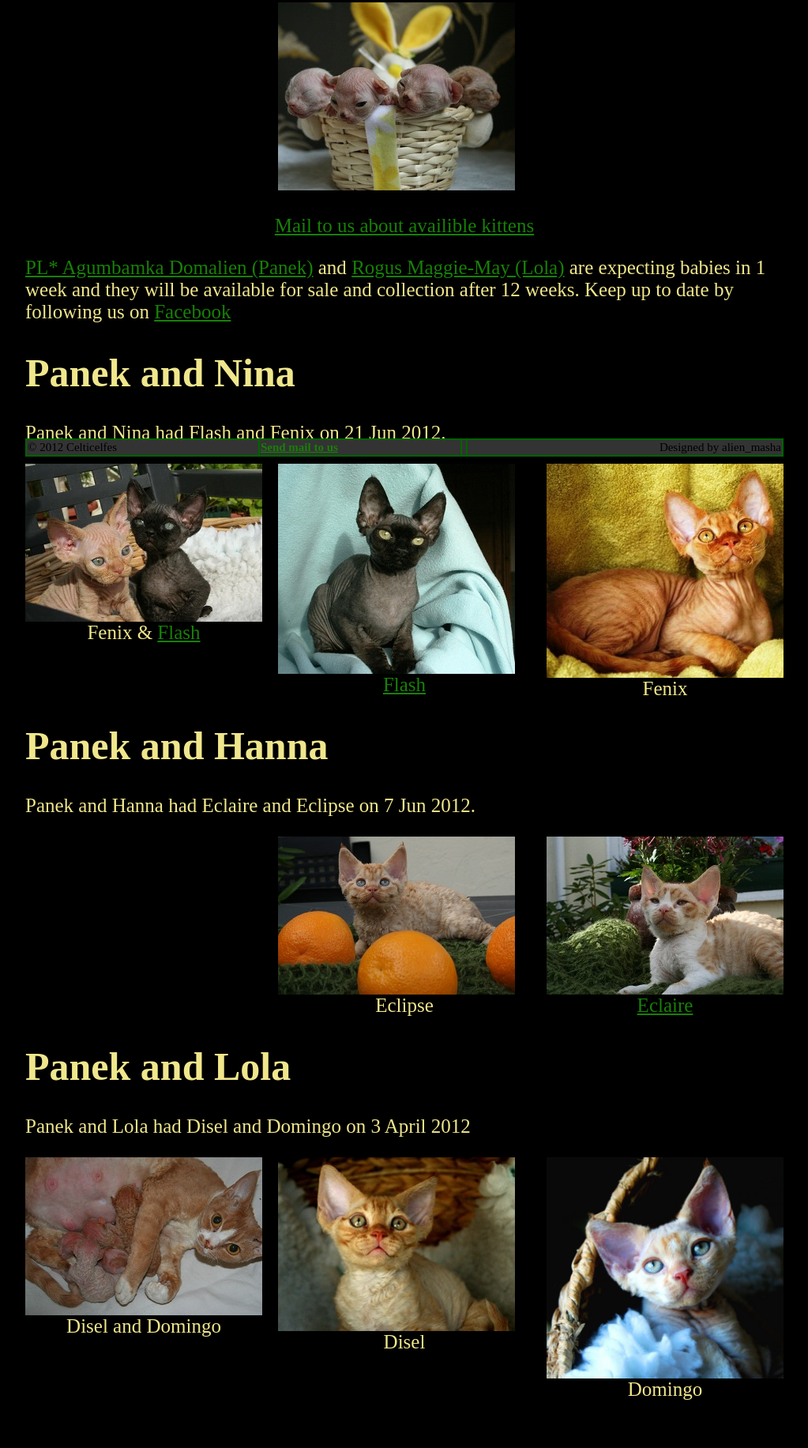
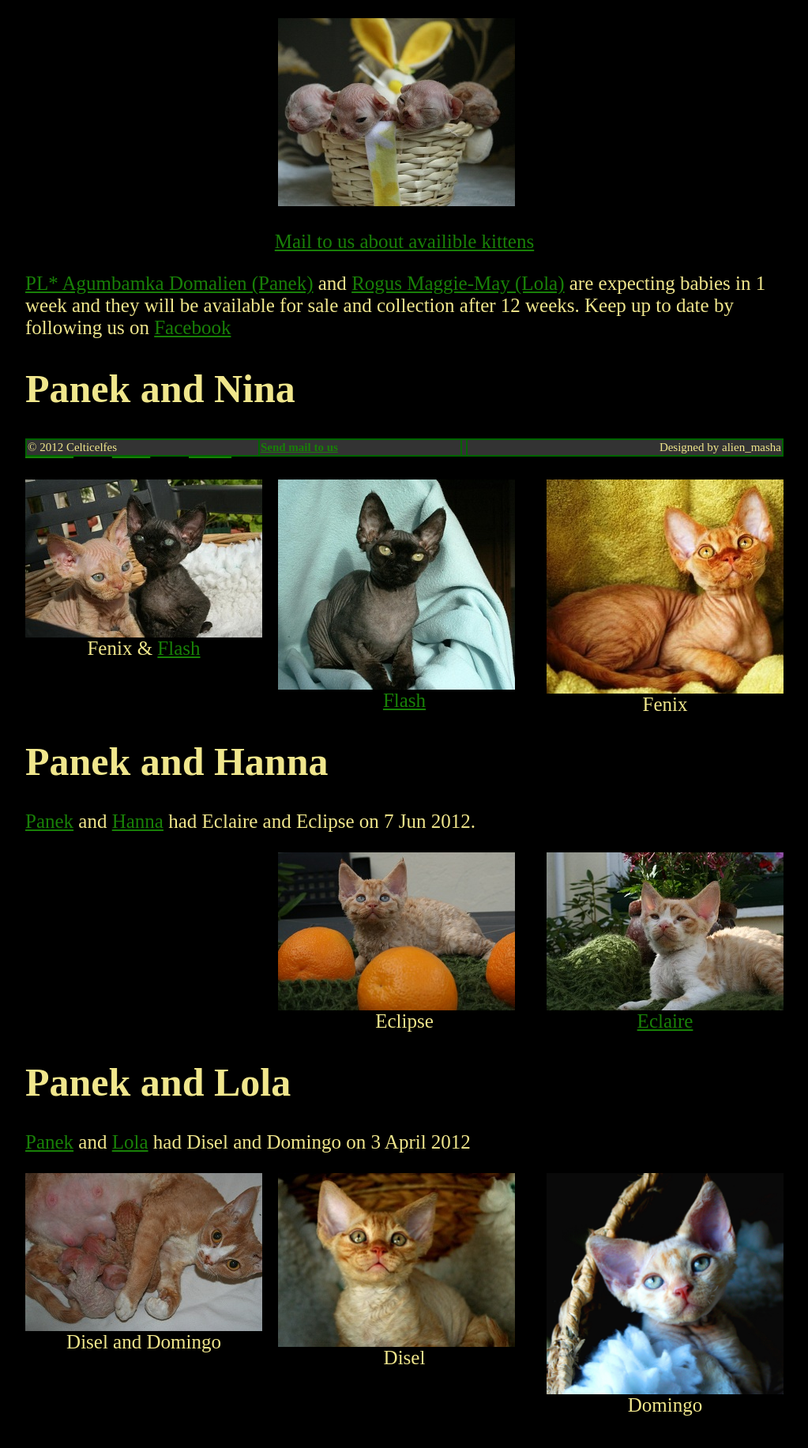
Before and after one commit to elena-popova/celticelfes, a PHP site: page /kittens.php in a window 1280 px wide. Shown: the part 217-2050 px from the top of the page at 79% size, without its empty margins (128-1151 px from the left). Before the commit the page ends 1989 px from the top, so only its background shows below. Run offline with PHP 8.4, Linux system fonts and the light colour scheme; some libraries are stand-ins or nearby versions.

Commit message:
Converting kittens page to XML & PHP, Fixing styling problems

```diff
--- a/css/style.css
+++ b/css/style.css
@@ -14,7 +14,7 @@ body {background:#000; margin:0; min-width:960px;}
 #header-container table { margin:0 auto; position:relative}
 #header-container table#menu {margin-top:5px}
 #header-container table#banner {margin-top:20px}
-#content { padding-top:200px;padding-bottom:24px;color:#F0E68C; font-size:25px }
+#content { margin-top:240px;margin-bottom:100px;color:#F0E68C; font-size:25px }
 #footer-container { position:fixed; bottom:0; left:0;width:100%}
 #footer table{margin:5px auto 5px; background-color:darkgreen; width:960px}
 #footer table tr{background-color:#333;font-size:15px;height:15px}
@@ -25,7 +25,7 @@ a:visited {color:#F0E68C}
 #footer a {color:#188007; font-weight:700}
 #footer a:hover {color:#188007}
 #footer a:visited {color:#F0E68C}
-div.picture img {display:block; margin-left:auto; margin-right:auto; width:720px; height:540px}
+.picture img {display:block; margin-left:auto; margin-right:auto; width:720px; height:540px}
 
 .litter .gallery img{display:block;width:300px}
 .litter .gallery .caption{text-align:center}
--- /dev/null
+++ b/data/litters.xml
@@ -0,0 +1,57 @@
+<?xml version="1.0" encoding="UTF-8"?>
+<litters>
+	<litter>
+		<name>Panek and Nina</name>
+		<description>&lt;a href="males.php#panek"&gt;Panek&lt;/a&gt; and &lt;a href="females.php#nina"&gt;Nina&lt;/a&gt;
+		had &lt;a href="males.php#flash"&gt;Flash&lt;/a&gt; and Fenix on 21 Jun 2012.</description>
+		<pictures>
+			<picture>
+				<url>kittens/panek-nina.jpg</url>
+				<caption>Fenix &amp; &lt;a href="males.php#flash"&gt;Flash&lt;/a&gt;</caption>
+			</picture>
+			<picture>
+				<url>kittens/flash.jpg</url>
+				<caption>&lt;a href="males.php#flash"&gt;Flash&lt;/a&gt;</caption>
+			</picture>
+			<picture>
+				<url>kittens/fenix.jpg</url>
+				<caption>Fenix</caption>
+			</picture>
+		</pictures>
+	</litter>
+	<litter>
+		<name>Panek and Hanna</name>
+		<description>&lt;a href="males.php#panek"&gt;Panek&lt;/a&gt; and &lt;a href="females.php#hanna"&gt;Hanna&lt;/a&gt; had
+		Eclaire and Eclipse on 7 Jun 2012.</description>
+		<pictures>
+			<picture/>
+			<picture>
+				<url>kittens/eclips.JPG</url>
+				<caption>Eclipse</caption>
+			</picture>
+			<picture>
+				<url>kittens/eclaire.jpg</url>
+				<caption>&lt;a href="males.php#eclaire"&gt;Eclaire&lt;/a&gt;</caption>
+			</picture>
+		</pictures>
+	</litter>
+	<litter>
+		<name>Panek and Lola</name>
+		<description>&lt;a href="males.php#panek"&gt;Panek&lt;/a&gt; and &lt;a href="females.php#lola"&gt;Lola&lt;/a&gt; had
+		Disel and Domingo on 3 April 2012</description>
+		<pictures>
+			<picture>
+				<url>kittens/Panek-Lola.JPG</url>
+				<caption>Disel and Domingo</caption>
+			</picture>
+			<picture>
+				<url>kittens/Dyzel.JPG</url>
+				<caption>Disel</caption>
+			</picture>
+			<picture>
+				<url>kittens/Domingo.JPG</url>
+				<caption>Domingo</caption>
+			</picture>
+		</pictures>
+	</litter>
+</litters>
--- a/kittens.php
+++ b/kittens.php
@@ -12,7 +12,7 @@
    <div id="content">
 <img src="kittens/top.jpg" style="padding-left:320px"/>
 <p style="text-align: center">
-<a href="mailto:erikalast2006@yahoo.com?Subject=Devon%20Rex">Mail to us about availible kittens</a>
+<a href="mailto:info@celticelfes.com?Subject=Devon%20Rex">Mail to us about availible kittens</a>
 </p>
 <p>
 	<a href="males.html#panek">PL* Agumbamka Domalien (Panek)</a> and
@@ -20,61 +20,34 @@
 	in 1 week and they will be available for sale and collection after 12 weeks.
 	Keep up to date by following us on <a href="http://www.facebook.com/#!/lastauskiene?fref=ts" target="_parent">Facebook</a>
 </p>
+    <?php
+     $xml = simplexml_load_file('data/litters.xml');
+     foreach ($xml->xpath('//litter') as $litter) {
+     ?>
 		<div class="litter">
-<h1>Panek and Nina</h1>
-<p>Panek and Nina had Flash and Fenix on 21 Jun 2012.</p>
+		<h1><?=$litter->name?></h1>
+		<p><?=$litter->description?></p>
 		<div class="gallery">
+		<?php if ($litter->pictures->picture[0]->url) { ?>
 		<div class="col1">
-	<img src="kittens/panek-nina.jpg"/>
-	<div class="caption">Fenix &amp; <a href="males.html#flash">Flash</a></div>
+			<img src="<?=$litter->pictures->picture[0]->url?>"/>
+			<div class="caption"><?=$litter->pictures->picture[0]->caption?></div>
 		</div>
+		<?php } ?>
+		<?php if ($litter->pictures->picture[2]->url) { ?>
 		<div class="col3">
-	<img src="kittens/fenix.jpg"/>
-	<div class="caption">Fenix</div>
+			<img src="<?=$litter->pictures->picture[2]->url?>"/>
+			<div class="caption"><?=$litter->pictures->picture[2]->caption?></div>
 		</div>
+		<?php } ?>
+		<?php if ($litter->pictures->picture[1]->url) { ?>
 		<div class="col2">
-	<img src="kittens/flash.jpg"/>
-	<div class="caption"><a href="males.html#flash">Flash</a></div>
+			<img src="<?=$litter->pictures->picture[1]->url?>"/>
+			<div class="caption"><?=$litter->pictures->picture[1]->caption?></div>
 		</div>
+		<?php } ?>
 	</div>
-</div>
-<div class="litter">
-<h1>Panek and Hanna</h1>
-<p>Panek and Hanna had Eclaire and Eclipse on 7 Jun 2012.</p>
-<div class="gallery">
-<div class="col1">
-	<!--
-	<img src="kittens/panek-hanna.jpg"/>
-	<div class="caption">Eclaire &amp; Eclipse</div>-->
-</div>
-<div class="col3">
-	<img src="kittens/eclaire.jpg"/>
-	<div class="caption"><a href="males.html#eclaire">Eclaire</a></div>
-</div>
-<div class="col2">
-	<img src="kittens/eclips.JPG"/>
-	<div class="caption">Eclipse</div>
-</div>
-</div>
-</div>
-<div class="litter">
-<h1>Panek and Lola</h1>
-<p>Panek and Lola had Disel and Domingo on 3 April 2012</p>
-<div class="gallery">
-<div class="col1">
-    <img src="kittens/Panek-Lola.JPG"/>
-	<div class="caption">Disel and Domingo</div>
-</div>
-<div class="col3">
-<img src="kittens/Domingo.JPG"/>
-	<div class="caption">Domingo</div>
-</div>
-<div class="col2">
-<img src="kittens/Dyzel.JPG"/>
-	<div class="caption">Disel</div>
-</div>
-</div>
-</div>
+	<?php } ?>
    </div>
    <?php include('inc/footer.php'); ?>
   </div>
```
Also changed, not shown: sitemap.xml (+0 -8 lines), gallery.php (indentation only). Lines whose indentation alone changed are shown as unchanged.
